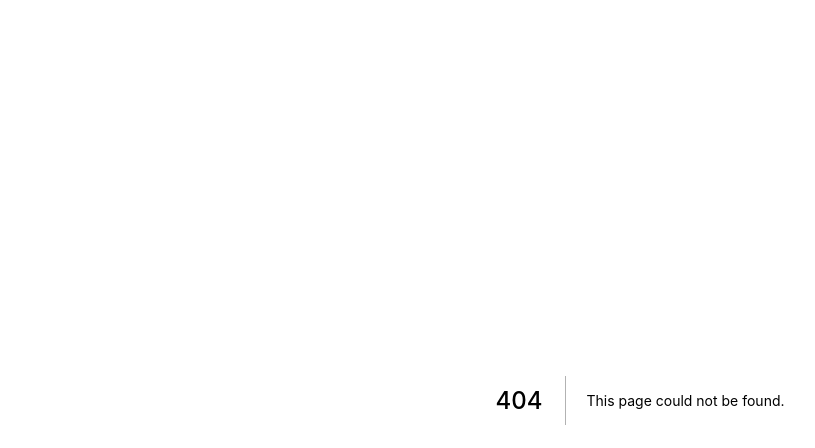
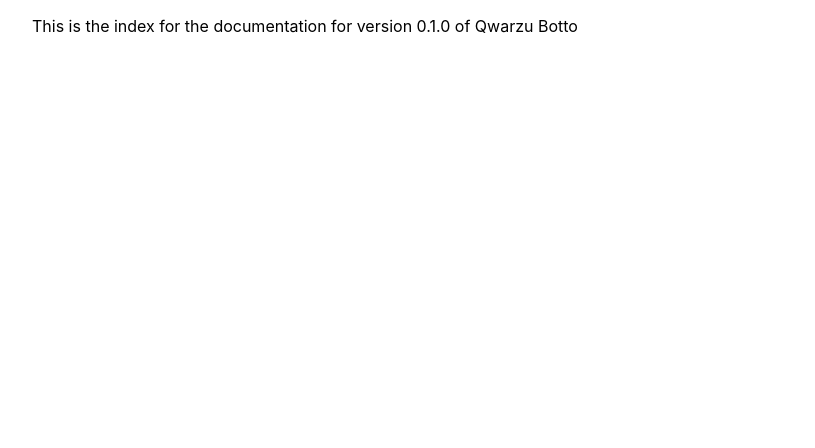
Before and after one commit to DeltaWither/Qwarzu-botto, a Next.js app: page /versions/0.1.0 in a window 1280 px wide. Before the commit this address had no page. Shown: the top 448 px of the page, without its empty margins (0-815 px from the left). Built offline with nearby package versions, Linux system fonts and the light colour scheme.

Commit message:
created index page for 0.1.0

```diff
--- a/pages/index.js
+++ b/pages/index.jsx
@@ -11,7 +11,7 @@ export default function Home() {
         <link rel="icon" href="/favicon.ico" />
       </Head>
 
-      <h1>Qwarzu Botto documentation</h1>
+        <h1>Qwarzu Botto documentation</h1>
 
         <h2>What's Qwarzu Botto?</h2>
         <p>Qwarzu Botto is the most 1337 Discord bot out there, since it can do ANYTHING.</p>
--- /dev/null
+++ b/pages/versions/0.1.0/index.jsx
@@ -0,0 +1,13 @@
+import Image from 'next/image'
+import styles from '../../../styles/Home.module.css'
+
+export default function v0_1_0index() {
+    return (
+        <div className={styles.container}>
+
+            <p>This is the index for the documentation for version 0.1.0 of
+            Qwarzu Botto</p>
+
+        </div>
+    )
+}
```
Also changed, not shown: pages/_app.jsx (renamed from pages/_app.js).
